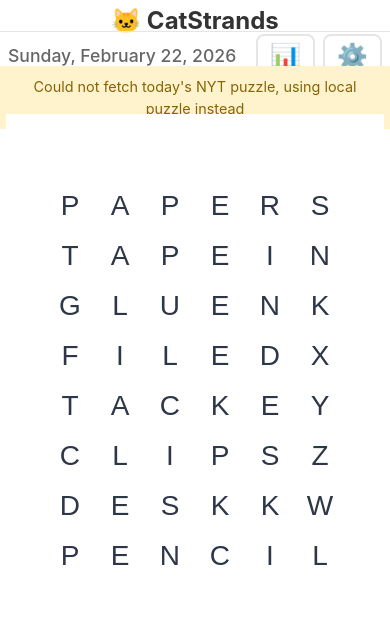
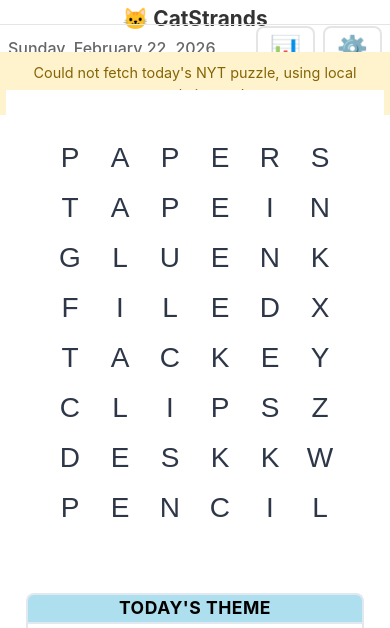
Before and after one commit to slmingol/catstrands, a React (Vite) app: page / in a window 390 px wide. Shown: the top 628 px of the page. Built offline with nearby package versions, Linux system fonts and the light colour scheme; no server answers.

Commit message:
EXTREME mobile spacing: hide subtitle, massive negative margins to eliminate 1 inch gap

```diff
--- a/src/App.css
+++ b/src/App.css
@@ -80,21 +80,21 @@ body {
 @media (max-width: 900px) {
   .app-header {
     margin-bottom: 0;
-    padding: 3px 16px 0 16px;
+    padding: 0 16px;
   }
 
   .app-header h1 {
-    font-size: 1.5rem;
-    margin-bottom: -8px;
+    font-size: 1.3rem;
+    margin-bottom: -10px;
+    padding-top: 3px;
   }
 
   .subtitle {
-    font-size: 0.95rem;
-    margin-bottom: -3px;
+    display: none;
   }
 
   .puzzle-navigation {
-    margin-bottom: 0;
-    gap: 15px;
+    margin-bottom: -10px;
+    gap: 10px;
   }
 }
--- a/src/components/StrandsGame.css
+++ b/src/components/StrandsGame.css
@@ -90,19 +90,19 @@
   .strands-game {
     padding: 0 16px 10px 16px;
     overflow-x: hidden;
-    margin-top: -15px;
+    margin-top: -25px;
   }
 
   .date-stats-row {
     width: 100%;
     margin-left: 0;
     margin-right: 0;
-    padding: 2px 8px;
-    margin-bottom: -15px;
+    padding: 1px 8px;
+    margin-bottom: -20px;
   }
 
   .date-display {
-    font-size: 1.1rem;
+    font-size: 1rem;
   }
 
   .game-content {
@@ -110,7 +110,7 @@
     align-items: center;
     gap: 0;
     margin-left: 0;
-    margin-top: -25px;
+    margin-top: -35px;
   }
 
   .left-panel {
@@ -129,7 +129,7 @@
 
   .right-panel {
     width: 100%;
-    margin-top: -30px;
+    margin-top: -40px;
     order: 1;
   }
 
@@ -150,7 +150,7 @@
   }
 
   .grid-container {
-    margin-top: -10px;
+    margin-top: -15px;
   }
 
   .victory-banner {
```
